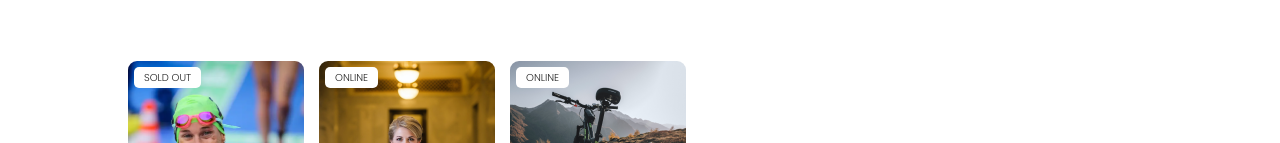
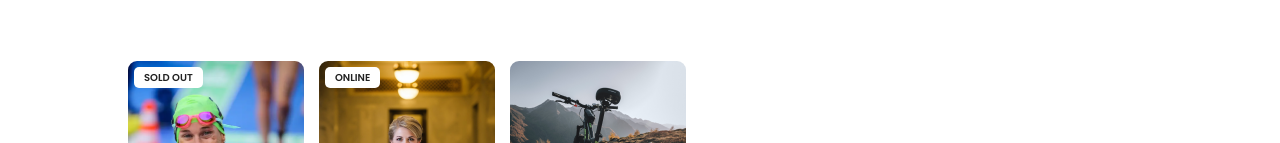
Before and after one commit to Daniel-Ezekiel/airbnb-xps, a React (Vite) app: page / in a window 1280 px wide. Shown: the part 809-952 px from the top of the page. Built offline with nearby package versions, Linux system fonts and the light colour scheme.

Commit message:
refactor: refactored the way props are passed into the card component

```diff
--- a/src/App.css
+++ b/src/App.css
@@ -104,6 +104,7 @@ main > section {
   border-radius: 0.5rem;
 
   font-size: 1rem;
+  font-weight: 600;
   text-transform: uppercase;
 }
 
--- a/src/components/AllCards.jsx
+++ b/src/components/AllCards.jsx
@@ -2,18 +2,7 @@ import Card from './Card';
 import cardData from '../data';
 
 const AllCards = () => {
-  const cards = cardData.map(data => (
-    <Card
-      key={data.id}
-      tag={data.openSpots ? 'online' : 'sold out'}
-      img={data.coverImg}
-      rating={data.stats.rating.toFixed(1)}
-      reviewCount={data.stats.reviewCount}
-      location={data.location}
-      title={data.title}
-      price={data.price}
-    />
-  ));
+  const cards = cardData.map(data => <Card key={data.id} {...data} />);
 
   return <section className="experiences">{cards}</section>;
 };
--- a/src/components/Card.jsx
+++ b/src/components/Card.jsx
@@ -1,21 +1,33 @@
 import star from '../assets/star.png';
 
-const Card = ({ tag, img, rating, reviewCount, location, title, price }) => {
+const Card = props => {
+  console.log(props);
+  const tagLine =
+    props.openSpots === 0
+      ? 'sold out'
+      : props.location === 'Online'
+      ? 'online'
+      : undefined;
+
   return (
     <div className="experiences--card">
-      <span className="card--tag">{tag}</span>
+      {tagLine && <span className="card--tag">{tagLine}</span>}
 
-      <img src={`${img}`} alt="experience-image" className="card--image" />
+      <img
+        src={`${props.coverImg}`}
+        alt="experience-image"
+        className="card--image"
+      />
 
       <p className="card--rating">
         <span>
-          <img src={star} alt="star" /> {rating}{' '}
+          <img src={star} alt="star" /> {props.stats.rating}{' '}
         </span>
-        ({reviewCount}) • {location}
+        ({props.stats.reviewCount}) • {props.location}
       </p>
-      <h3 className="card--title">{title}</h3>
+      <h3 className="card--title">{props.title}</h3>
       <span className="card--pricing">
-        <strong>From ${price}</strong> / person
+        <strong>From ${props.price}</strong> / person
       </span>
     </div>
   );
```
